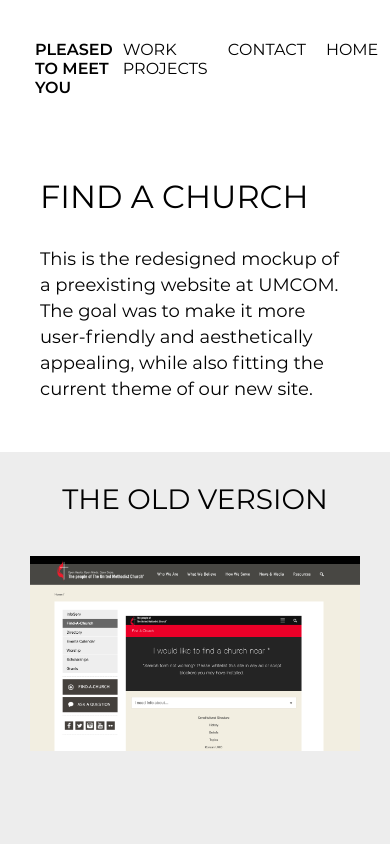
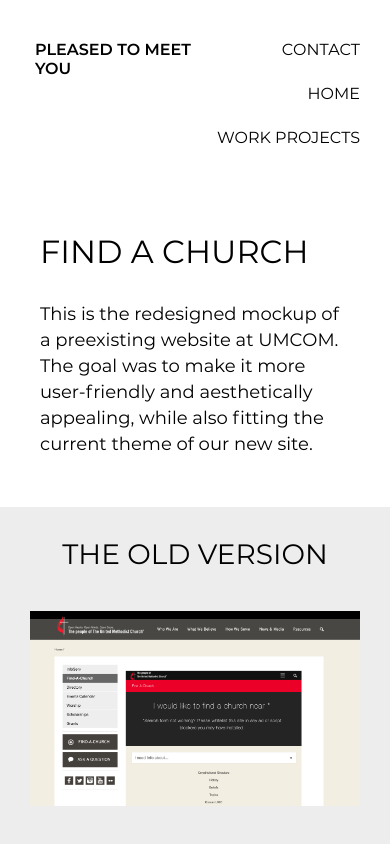
Before and after one commit to susieward/keri-wright, a Vue app: page /find-a-church in a window 390 px wide. Shown: the top 844 px of the page. Built offline with nearby package versions, Linux system fonts and the light colour scheme.

Commit message:
Update App.vue

```diff
--- a/src/App.vue
+++ b/src/App.vue
@@ -29,10 +29,13 @@ cool project you need designed please get in touch!
 
     <div class="header" ref="header" :class="{ 'white-bg' : showWhite} ">
       <span class="header-text">pleased to meet you</span>
-      <div class="links">
-        <span v-show="workPages"><router-link to="/umcom">work projects</router-link></span>
+
+
+      <div class="links" :class="{ 'stacked-links' : workPages}">
+
         <span><router-link to="" @click.native="showContact">contact</router-link></span>
         <span><router-link to="/">home</router-link></span>
+        <span id="work" v-show="workPages"><router-link to="/umcom">work projects</router-link></span>
       </div>
 
     </div>
@@ -653,6 +656,18 @@ padding: 0px 50px 30px 50px;
 
 @media screen and (max-width: 600px){
 
+
+
+  .stacked-links {
+    grid-template-rows: auto auto auto;
+justify-content: flex-end;
+text-align: right;
+  grid-template-columns: 1fr;
+
+  }
+
+
+
   .links a {
     display: block;
     color: #fff;
```
